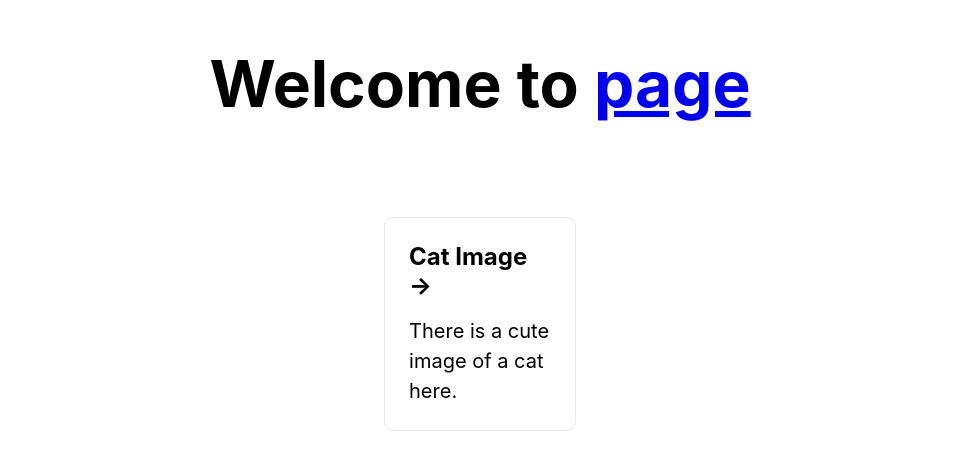
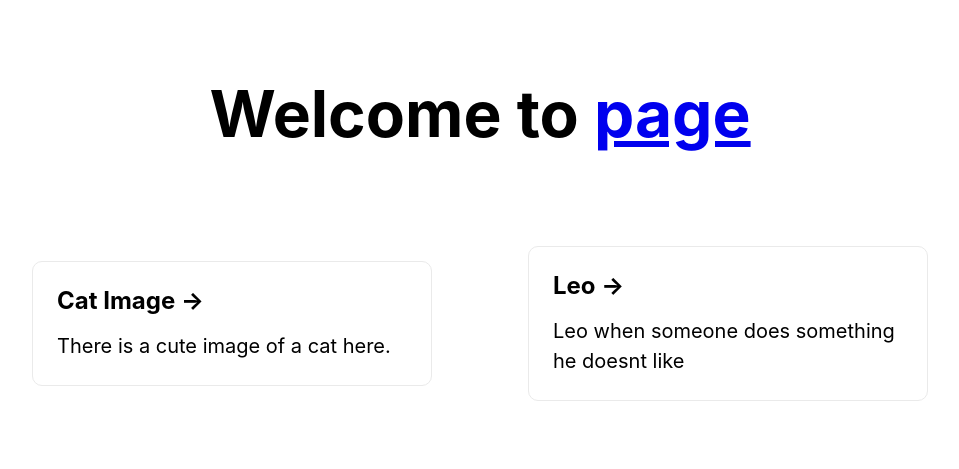
Before and after one commit to penguin212/website, a Next.js app: page / in a window 1280 px wide. Shown: the part 137-606 px from the top of the page, without its empty margins (160-1119 px from the left). Built offline with nearby package versions, Linux system fonts and the light colour scheme.

Commit message:
leoposting

```diff
--- a/package.json
+++ b/package.json
@@ -8,6 +8,7 @@
   "dependencies": {
     "next": "latest",
     "react": "17.0.2",
-    "react-dom": "17.0.2"
+    "react-dom": "17.0.2",
+    "react-player": "^2.10.1"
   }
 }
--- a/pages/index.js
+++ b/pages/index.js
@@ -22,12 +22,12 @@ export default function Home() {
             <p>There is a cute image of a cat here.</p>
           </a>
 
-          {/* <a href="https://nextjs.org/learn" className="card">
-            <h3>Learn &rarr;</h3>
-            <p>Learn about Next.js in an interactive course with quizzes!</p>
+          <a href="/posts/video" className="card">
+            <h3>Leo &rarr;</h3>
+            <p>Leo when someone does something he doesnt like</p>
           </a>
 
-          <a
+          {/* <a
             href="https://github.com/vercel/next.js/tree/master/examples"
             className="card"
           >
```
Also changed, not shown: pages/posts/video.js (added, +12 -0 lines), 1 other file (tests, documents, lock files or other folders).
